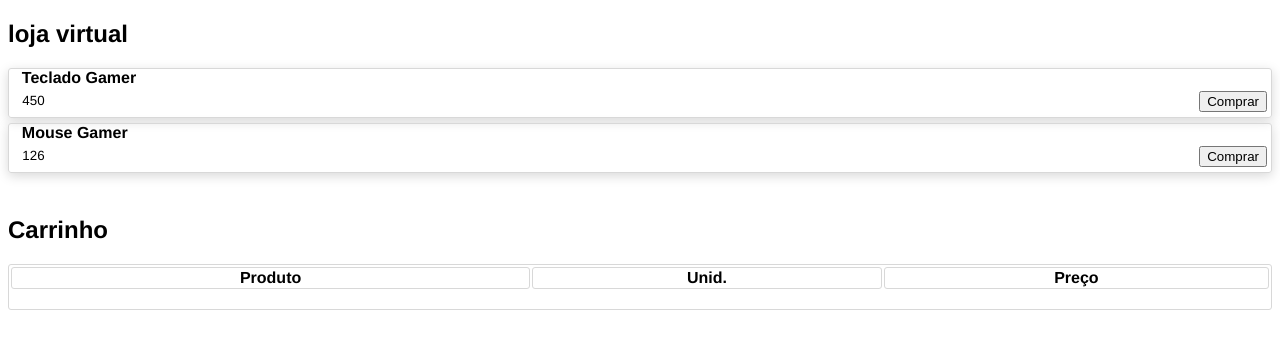
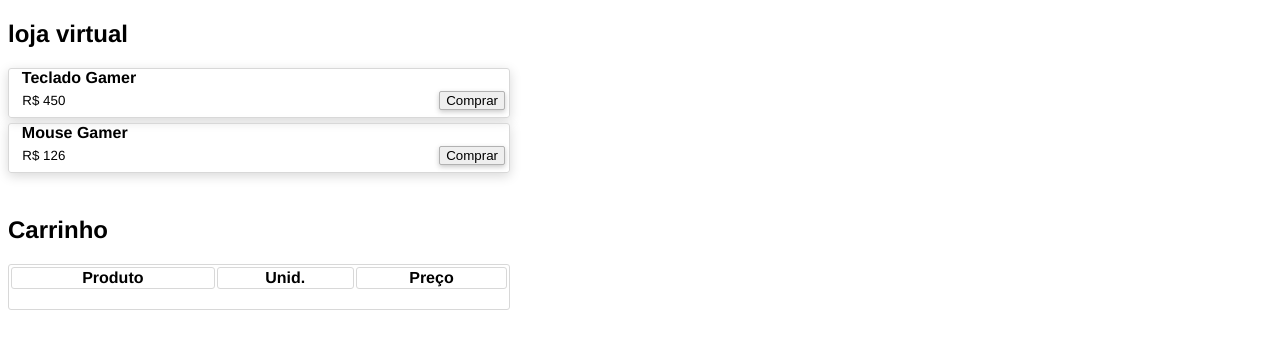
Before and after one commit to jonhtan/LPWEB---Loja-Virtual, an Angular app: page / in a window 1280 px wide. Shown: the top 348 px of the page. Built offline with nearby package versions, Linux system fonts and the light colour scheme.

Commit message:
css: minor style fix

```diff
--- a/src/app/app.component.css
+++ b/src/app/app.component.css
@@ -5,6 +5,7 @@
     height: 3em;
     box-shadow: 0px 3px 12px #d8d8d8;
     border-radius: 3px;
+    max-width: 500px;
 }
 
 .nomeprod {
@@ -20,6 +21,13 @@
 .comprar {
     float: right;
     margin: .3em;
+    border: 1px solid #b2b2b2;
+    border-radius: 2px;
+    box-shadow: 0px 2px 5px #38383844;
+}
+
+button:hover {
+    cursor: pointer;
 }
 
 table {
@@ -27,6 +35,7 @@ table {
 }
 
 .carrinho, th {
+    max-width: 500px;
     border: 1px solid #d8d8d8;
     border-radius: 3px;
 }
--- a/src/app/app.component.html
+++ b/src/app/app.component.html
@@ -3,7 +3,7 @@
 
 <div *ngFor="let produto of produtos"  class="produtos">
   <span class="nomeprod"><b>{{produto.getNome()}}</b></span><br>
-  <sub class="preco">{{produto.getValor()}}</sub>
+  <sub class="preco">R$ {{produto.getValor()}}</sub>
   <button class="comprar" (click)="adicionaCarrinho(produto)">Comprar</button>
 </div>
 
```
